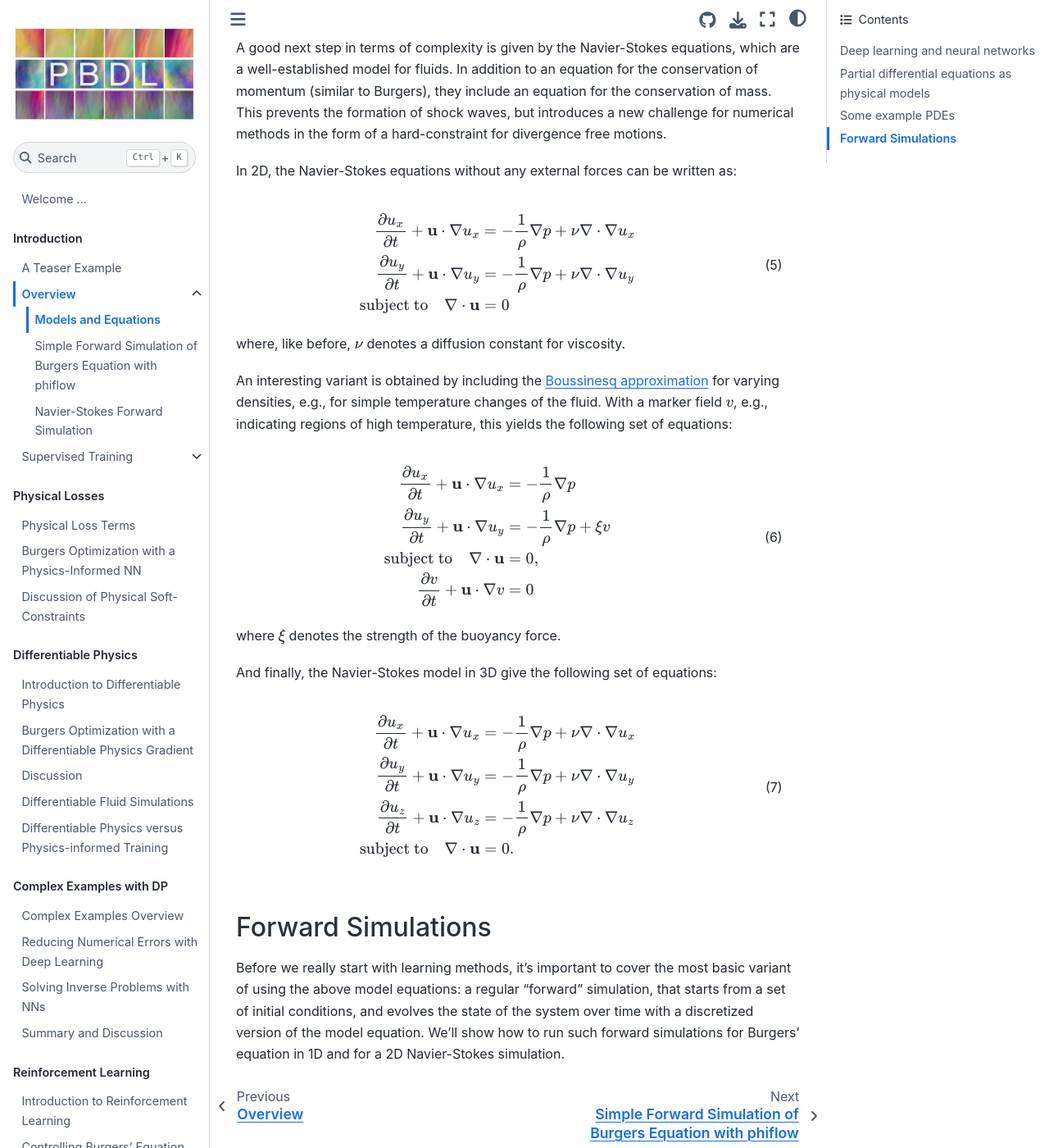
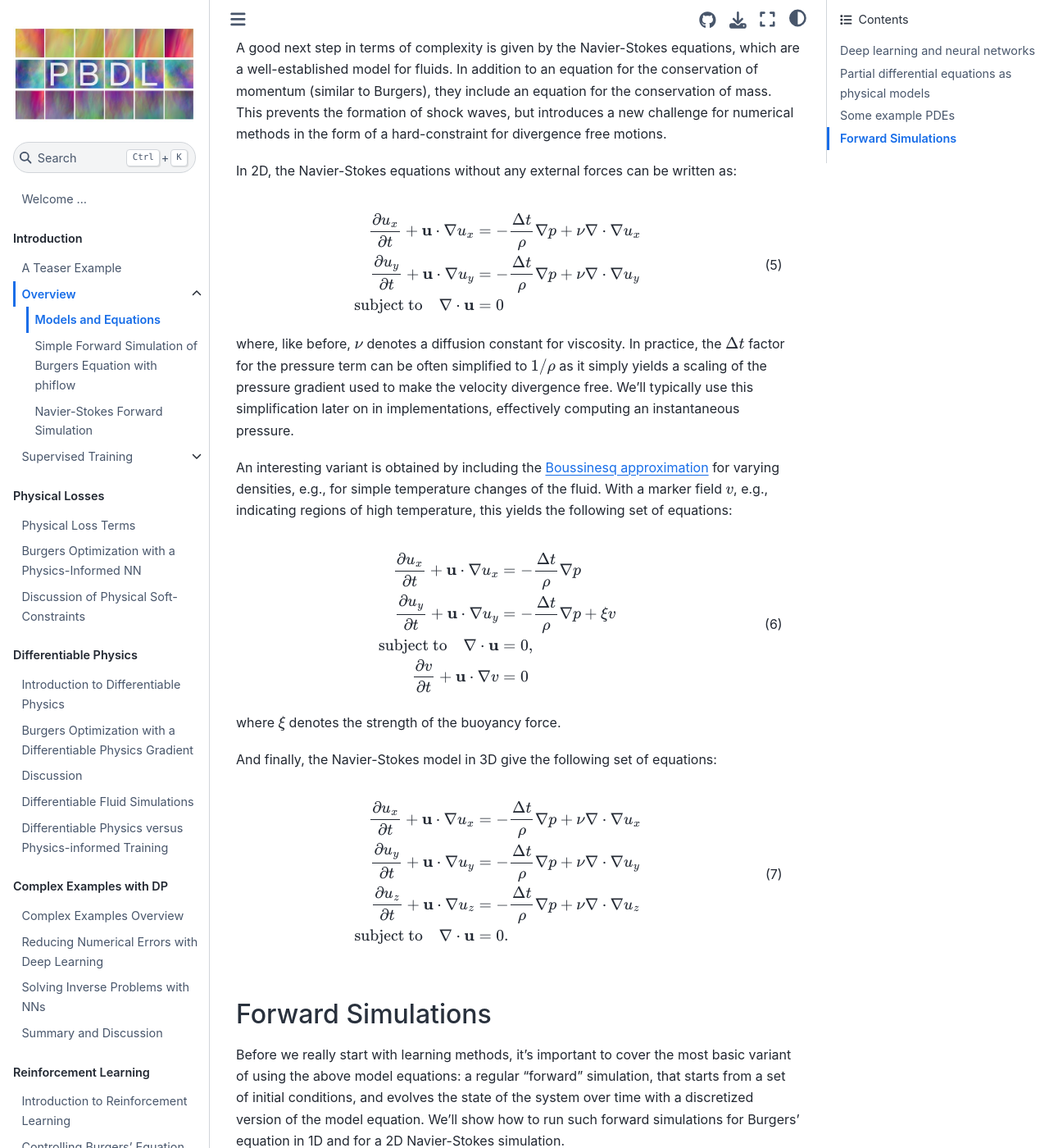
Before and after one commit to tum-pbs/pbdl-book, a Jupyter Book: the page built from overview-equations.md, in a window 1280 px wide and 1400 px high, scrolled down 3203 px. Shown: the whole window at 82% size. Built offline with Jupyter Book 1.0.4 settings and Sphinx 7.4.7 and the Sphinx Book theme 1.1.4, drawn with Linux system fonts in a browser that asks for light colours; pages that are not in the unit, such as notebooks, are missing from menus; cross-references to code outside the pages are shown as plain code; some of the changed text lies outside the part shown.

Commit message:
additional corrections teaser and overview

````diff
--- a/overview-equations.md
+++ b/overview-equations.md
@@ -27,7 +27,7 @@ $$
 $$ (learn-l2)
 
 We typically optimize, i.e. _train_,
-with a stochastic gradient descent (SGD) optimizer of your choice, e.g., Adam {cite}`kingma2014adam`.
+with a stochastic gradient descent (SGD) optimizer of your choice, e.g. Adam {cite}`kingma2014adam`.
 We'll rely on auto-diff to compute the gradient w.r.t. weights, $\partial f / \partial \theta$,
 We will also assume that $e$ denotes a _scalar_ error function (also
 called cost, or objective function).
@@ -78,7 +78,7 @@ positions are denoted by $\mathbf{x} \in \Omega$.
 
 To obtain unique solutions for $\mathcal P^*$ we need to specify suitable
 initial conditions, typically for all quantities of interest at $t=0$,
-and boundary conditions for the boundary or $\Omega$, denoted by $\Gamma$ in
+and boundary conditions for the boundary of $\Omega$, denoted by $\Gamma$ in
 the following.
 
 $\mathcal P^*$ denotes
@@ -96,7 +96,7 @@ Likewise, we typically have a temporal discretization via a time step $\Delta t$
 ```{admonition} Notation and abbreviations
 :class: seealso
 If unsure, please check the summary of our mathematical notation
-and the abbreviations used inn: {doc}`notation`.
+and the abbreviations used in: {doc}`notation`.
 ```
 
 % \newcommand{\pde}{\mathcal{P}}         % PDE ops
@@ -186,15 +186,19 @@ In 2D, the Navier-Stokes equations without any external forces can be written as
 
 $$\begin{aligned}
     \frac{\partial u_x}{\partial{t}} + \mathbf{u} \cdot \nabla u_x &=
-    - \frac{1}{\rho}\nabla{p} + \nu \nabla\cdot \nabla u_x
+    - \frac{\Delta t}{\rho}\nabla{p} + \nu \nabla\cdot \nabla u_x
     \\
     \frac{\partial u_y}{\partial{t}} + \mathbf{u} \cdot \nabla u_y &=
-    - \frac{1}{\rho}\nabla{p} + \nu \nabla\cdot \nabla u_y
+    - \frac{\Delta t}{\rho}\nabla{p} + \nu \nabla\cdot \nabla u_y
     \\
     \text{subject to} \quad \nabla \cdot \mathbf{u} &= 0
 \end{aligned}$$ (model-ns2d)
 
 where, like before, $\nu$ denotes a diffusion constant for viscosity.
+In practice, the $\Delta t$ factor for the pressure term can be often simplified to
+$1/\rho$ as it simply yields a scaling of the pressure gradient used to make
+the velocity divergence free. We'll typically use this simplification later on
+in implementations, effectively computing an instantaneous pressure.
 
 An interesting variant is obtained by including the
 [Boussinesq approximation](https://en.wikipedia.org/wiki/Boussinesq_approximation_(buoyancy))
@@ -203,9 +207,9 @@ With a marker field $v$, e.g., indicating regions of high temperature,
 this yields the following set of equations:
 
 $$\begin{aligned}
-  \frac{\partial u_x}{\partial{t}} + \mathbf{u} \cdot \nabla u_x &= - \frac{1}{\rho} \nabla p
+  \frac{\partial u_x}{\partial{t}} + \mathbf{u} \cdot \nabla u_x &= - \frac{\Delta t}{\rho} \nabla p
   \\
-  \frac{\partial u_y}{\partial{t}} + \mathbf{u} \cdot \nabla u_y &= - \frac{1}{\rho} \nabla p + \xi v
+  \frac{\partial u_y}{\partial{t}} + \mathbf{u} \cdot \nabla u_y &= - \frac{\Delta t}{\rho} \nabla p + \xi v
   \\
   \text{subject to} \quad \nabla \cdot \mathbf{u} &= 0,
   \\
@@ -218,11 +222,11 @@ And finally, the Navier-Stokes model in 3D give the following set of equations:
 
 $$
 \begin{aligned}
-  \frac{\partial u_x}{\partial{t}} + \mathbf{u} \cdot \nabla u_x &= - \frac{1}{\rho} \nabla p + \nu \nabla\cdot \nabla u_x
+  \frac{\partial u_x}{\partial{t}} + \mathbf{u} \cdot \nabla u_x &= - \frac{\Delta t}{\rho} \nabla p + \nu \nabla\cdot \nabla u_x
   \\
-  \frac{\partial u_y}{\partial{t}} + \mathbf{u} \cdot \nabla u_y &= - \frac{1}{\rho} \nabla p + \nu \nabla\cdot \nabla u_y
+  \frac{\partial u_y}{\partial{t}} + \mathbf{u} \cdot \nabla u_y &= - \frac{\Delta t}{\rho} \nabla p + \nu \nabla\cdot \nabla u_y
   \\
-  \frac{\partial u_z}{\partial{t}} + \mathbf{u} \cdot \nabla u_z &= - \frac{1}{\rho} \nabla p + \nu \nabla\cdot \nabla u_z
+  \frac{\partial u_z}{\partial{t}} + \mathbf{u} \cdot \nabla u_z &= - \frac{\Delta t}{\rho} \nabla p + \nu \nabla\cdot \nabla u_z
   \\
   \text{subject to} \quad \nabla \cdot \mathbf{u} &= 0.
 \end{aligned}
````
Also changed, not shown: other parts of overview-equations.md (+1 -1 lines), overview.md (+8 -8 lines), intro-teaser.ipynb, overview-burgers-forw.ipynb, overview-ns-forw.ipynb.
